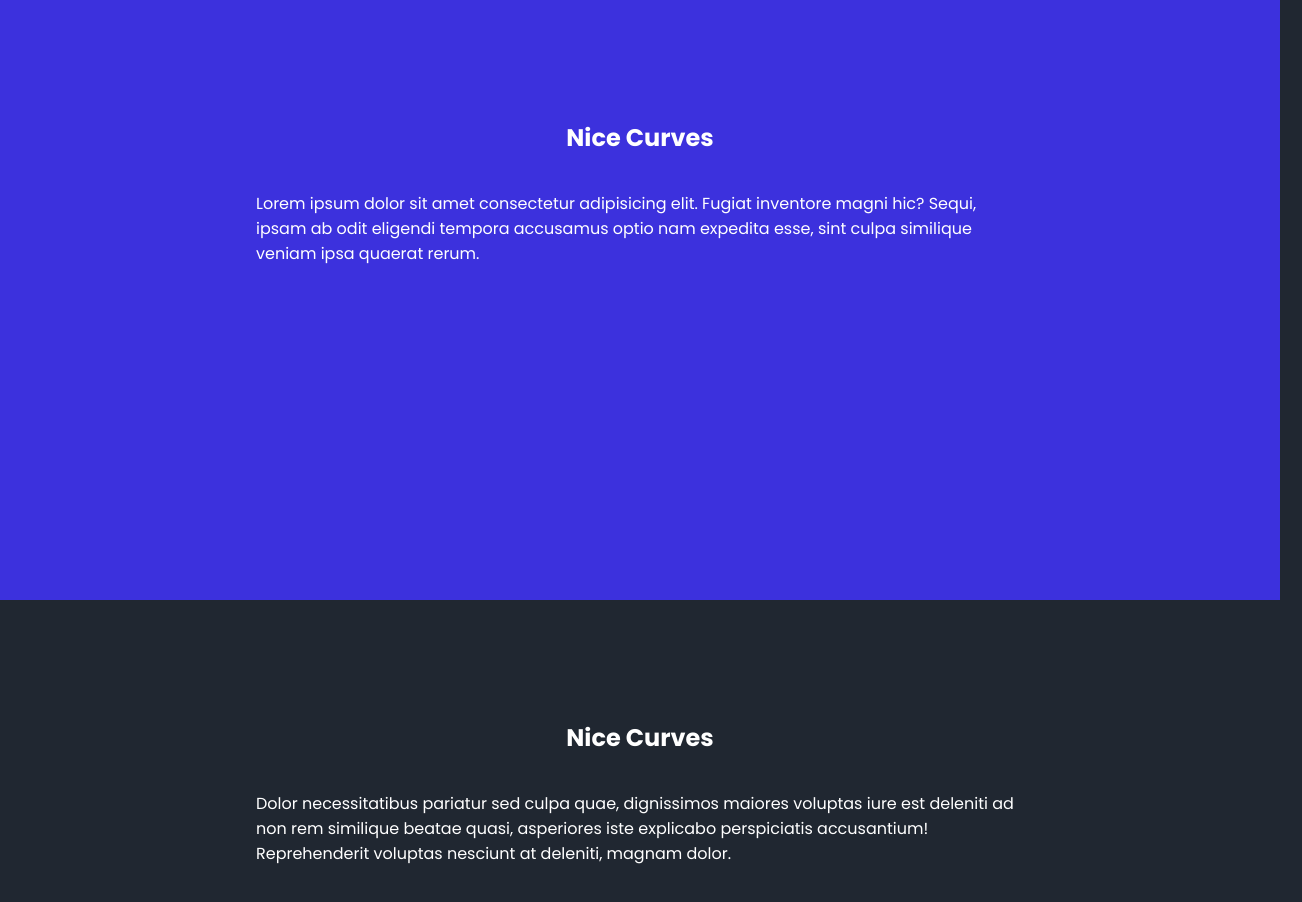
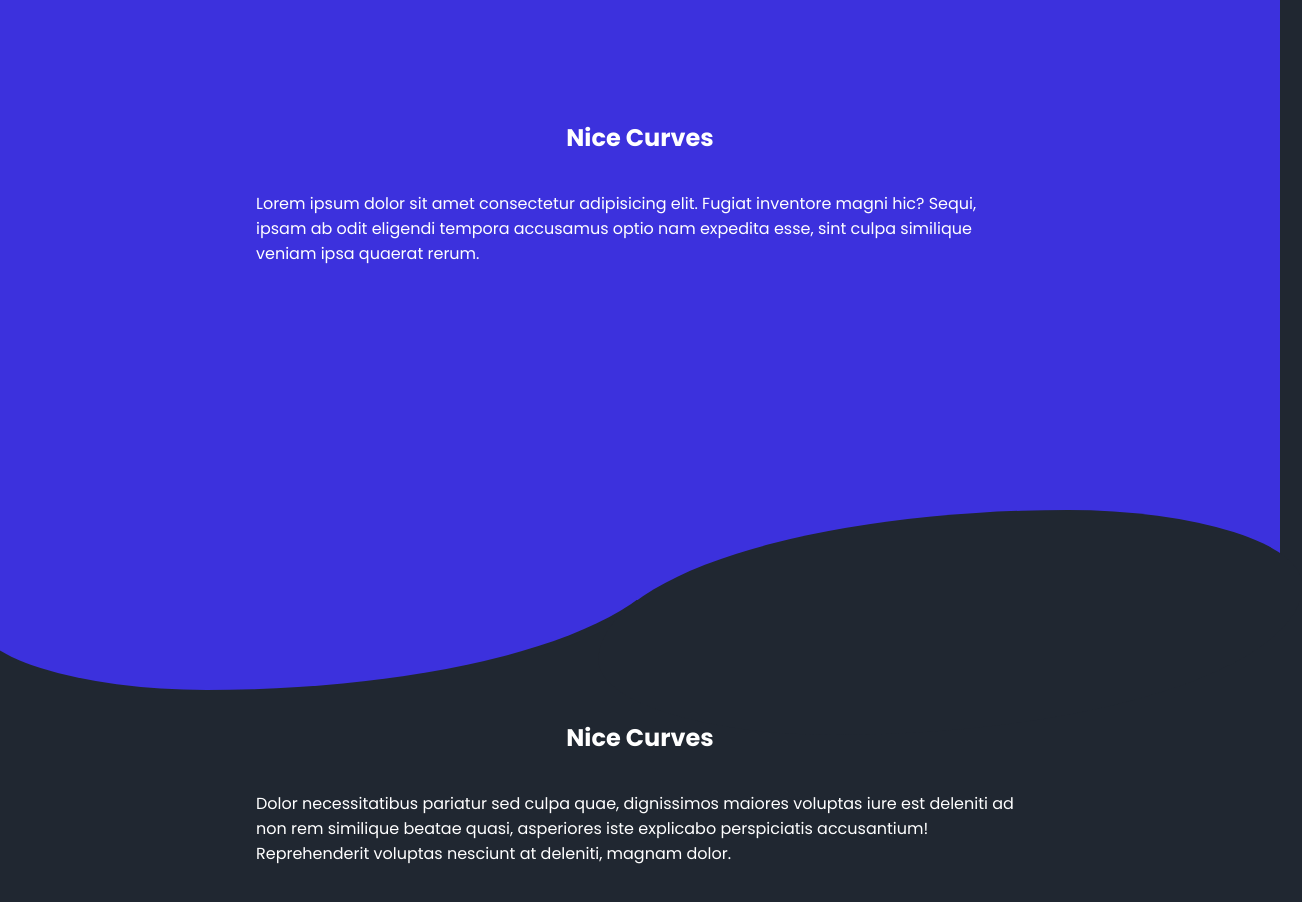
Before and after one commit to JD1927/wavy-content, a plain HTML site: page index.html in a window 1280 px wide. Shown: the top 902 px of the page, 1302 px wide, since content can reach past the window. Drawn offline with Linux system fonts and the light colour scheme.

Commit message:
Add curve styles

```diff
--- a/index.html
+++ b/index.html
@@ -18,6 +18,7 @@
     <h1>Nice Curves</h1>
     <p>Lorem ipsum dolor sit amet consectetur adipisicing elit. Fugiat inventore magni hic? Sequi, ipsam ab odit
       eligendi tempora accusamus optio nam expedita esse, sint culpa similique veniam ipsa quaerat rerum.</p>
+    <div class="curve"></div>
   </section>
   <section>
     <h1>Nice Curves</h1>
--- a/style.css
+++ b/style.css
@@ -3,6 +3,7 @@ body {
   font-family: 'Poppins', sans-serif;
   color: white;
   background-color: #202731;
+  overflow-x: hidden;
 }
 
 section {
@@ -26,3 +27,32 @@ section {
 .dark {
   background-color: #0f0f10;
 }
+
+.curve {
+  position: absolute;
+  height: 225px;
+  width: 100%;
+  bottom: 0;
+}
+
+.curve::before {
+  content: '';
+  display: block;
+  position: absolute;
+  border-radius: 100% 50%;
+  width: 55%;
+  height: 100%;
+  background-color: #202731;
+  transform: translate(85%, 60%);
+}
+.curve::after {
+  content: '';
+  display: block;
+  position: absolute;
+  border-radius: 100% 50%;
+  width: 55%;
+  height: 100%;
+  background-color: #3c31dd;
+  transform: translate(-4%, 40%);
+  z-index: -1;
+}
```
